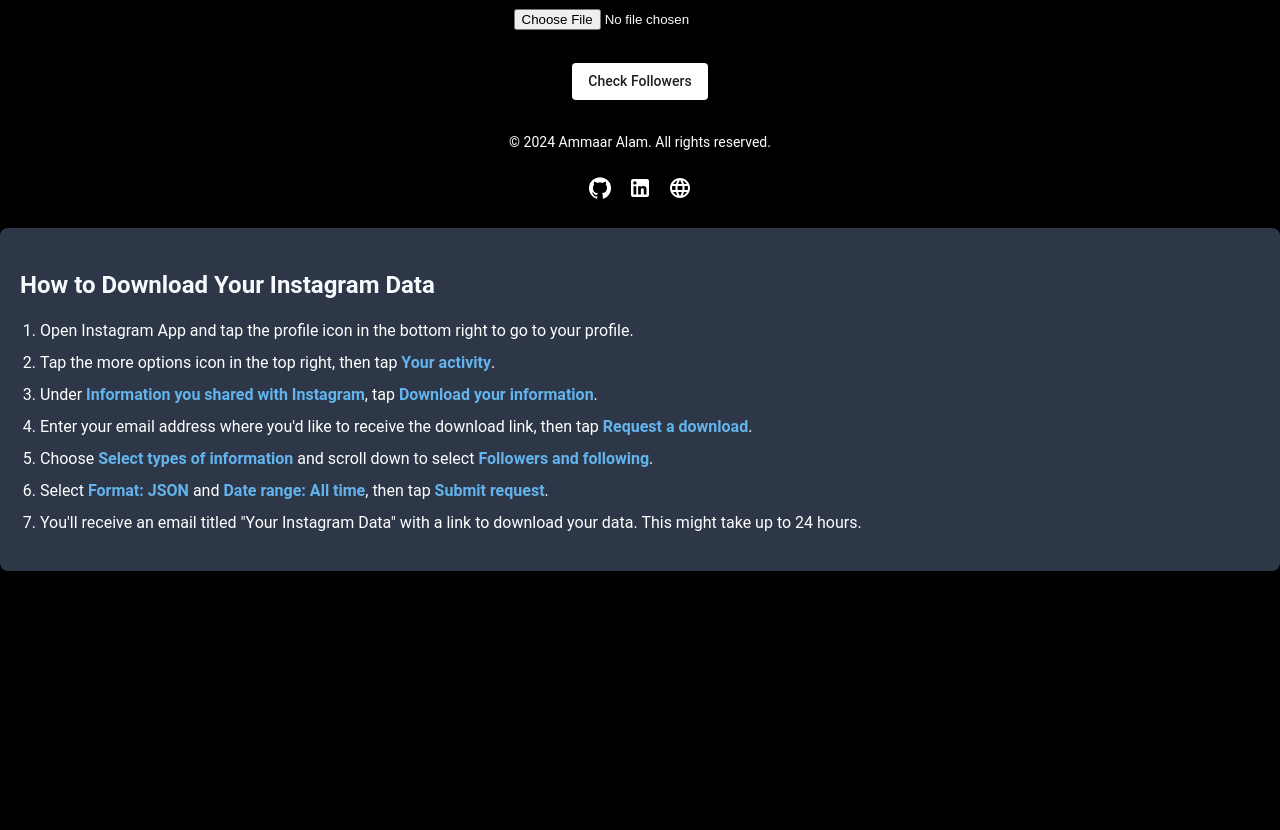
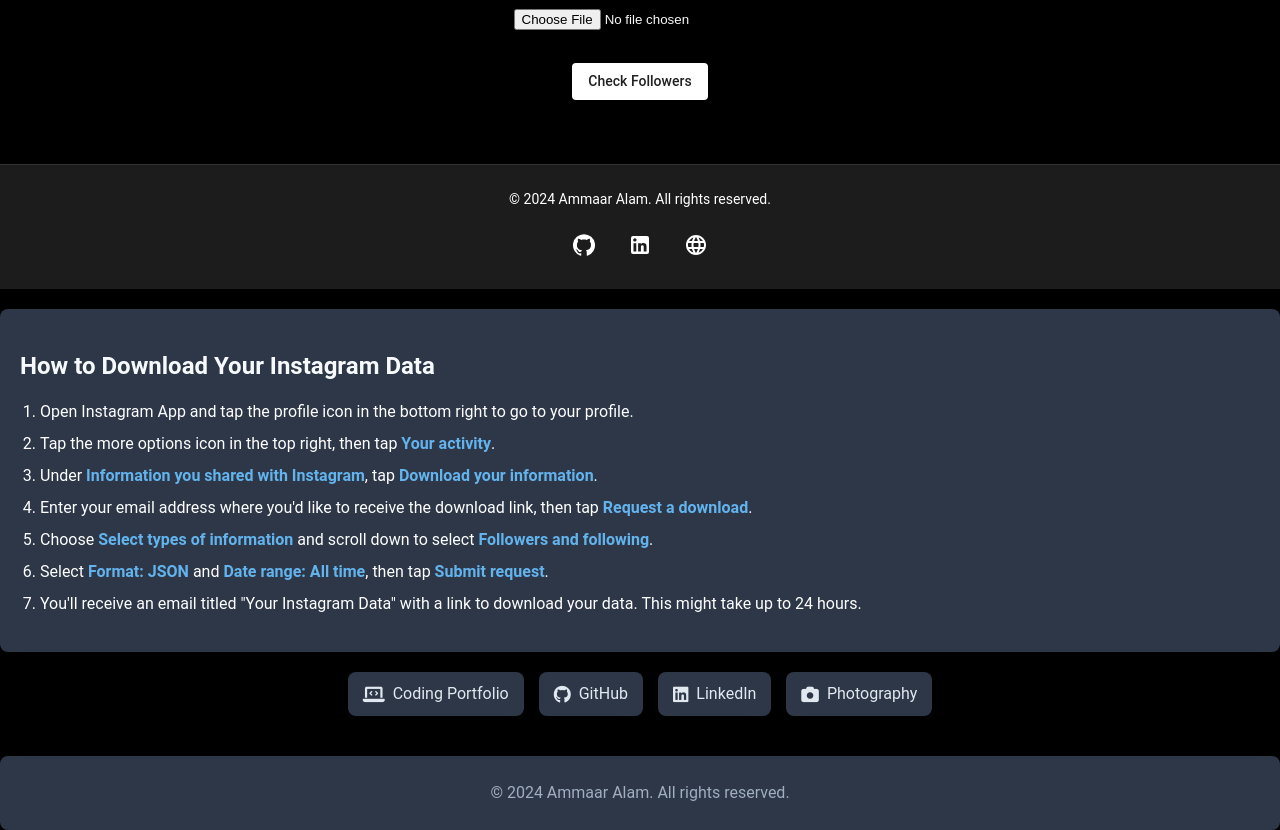
Before and after one commit to Ammaar-Alam/instagram-Checker, a React (Create React App) app in the folder client/: page / in a window 1280 px wide. Shown: the part 185-1015 px from the top of the page. Before the commit the page ends 800 px from the top, so only its background shows below. Built offline with nearby package versions, Linux system fonts and the light colour scheme.

Commit message:
updating backlinks for google seo

```diff
--- a/client/public/index.html
+++ b/client/public/index.html
@@ -6,6 +6,7 @@
     <meta name="theme-color" content="#000000" />
     <meta name="description" content="Instagram Follower Checker" />
     <title>Instagram Follower Checker</title>
+    <link rel="stylesheet" href="https://cdnjs.cloudflare.com/ajax/libs/font-awesome/6.0.0/css/all.min.css">
     <style>
         body {
             font-family: Arial, sans-serif;
@@ -33,6 +34,49 @@
         .instructions strong {
             color: #63b3ed;
         }
+        .social-links {
+            list-style: none;
+            padding: 0;
+            margin: 20px 0;
+            display: flex;
+            flex-wrap: wrap;
+            justify-content: center;
+            gap: 15px;
+        }
+
+        .social-links li a {
+            display: flex;
+            align-items: center;
+            padding: 10px 15px;
+            background-color: #2d3748;
+            border-radius: 8px;
+            color: #e2e8f0;
+            text-decoration: none;
+            transition: all 0.3s ease;
+        }
+
+        .social-links li a:hover {
+            background-color: #4a5568;
+            transform: translateY(-2px);
+        }
+
+        .social-links i {
+            margin-right: 8px;
+            font-size: 1.1em;
+        }
+
+        .footer {
+            margin-top: 40px;
+            padding: 20px;
+            background-color: #2d3748;
+            text-align: center;
+            border-radius: 8px;
+        }
+
+        .footer p {
+            margin: 5px 0;
+            color: #a0aec0;
+        }
     </style>
 </head>
 <body>
@@ -50,5 +94,32 @@
             <li>You'll receive an email titled "Your Instagram Data" with a link to download your data. This might take up to 24 hours.</li>
         </ol>
     </div>
+
+    <ul class="social-links">
+        <li>
+            <a href="https://ammaaralam.com" target="_blank">
+                <i class="fas fa-laptop-code"></i> Coding Portfolio
+            </a>
+        </li>
+        <li>
+            <a href="https://github.com/Ammaar-Alam/doorUnlocker" target="_blank">
+                <i class="fab fa-github"></i> GitHub
+            </a>
+        </li>
+        <li>
+            <a href="https://www.linkedin.com/in/Ammaar-Alam" target="_blank">
+                <i class="fab fa-linkedin"></i> LinkedIn
+            </a>
+        </li>
+        <li>
+            <a href="https://ammaar.xyz" target="_blank">
+                <i class="fas fa-camera"></i> Photography
+            </a>
+        </li>
+    </ul>
+
+    <div class="footer">
+        <p>© 2024 Ammaar Alam. All rights reserved.</p>
+    </div>
 </body>
 </html>
--- a/client/src/App.js
+++ b/client/src/App.js
@@ -257,27 +257,35 @@
             </Grid>
           </Box>
         )}
-        <Box mt={4} textAlign="center">
-          <Typography variant="body2">
+      </Container>
+      <Box
+        component="footer"
+        sx={{
+          mt: 8,
+          py: 3,
+          px: 2,
+          backgroundColor: 'background.paper',
+          borderTop: '1px solid',
+          borderColor: 'divider'
+        }}
+      >
+        <Container maxWidth="md">
+          <Typography variant="body2" align="center">
             © {new Date().getFullYear()} Ammaar Alam. All rights reserved.
           </Typography>
-          <Box mt={2}>
+          <Box mt={2} display="flex" justifyContent="center" gap={2}>
             <IconButton color="inherit" href="https://github.com/Ammaar-Alam" target="_blank">
               <GitHubIcon />
             </IconButton>
-            <IconButton
-              color="inherit"
-              href="https://www.linkedin.com/in/Ammaar-Alam"
-              target="_blank"
-            >
+            <IconButton color="inherit" href="https://www.linkedin.com/in/Ammaar-Alam" target="_blank">
               <LinkedInIcon />
             </IconButton>
             <IconButton color="inherit" href="https://ammaar.xyz" target="_blank">
               <LanguageIcon />
             </IconButton>
           </Box>
-        </Box>
-      </Container>
+        </Container>
+      </Box>
     </ThemeProvider>
   );
 }
```
